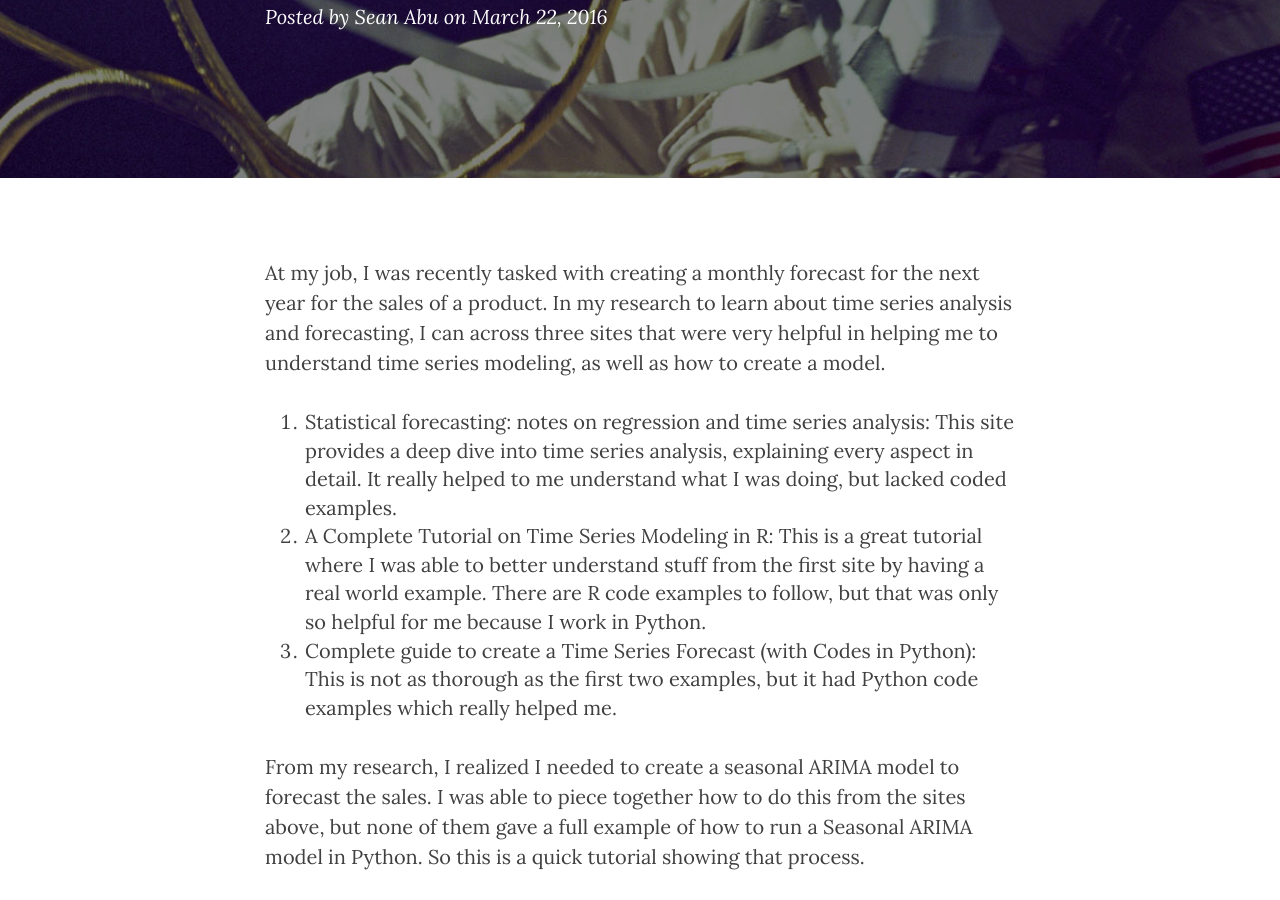
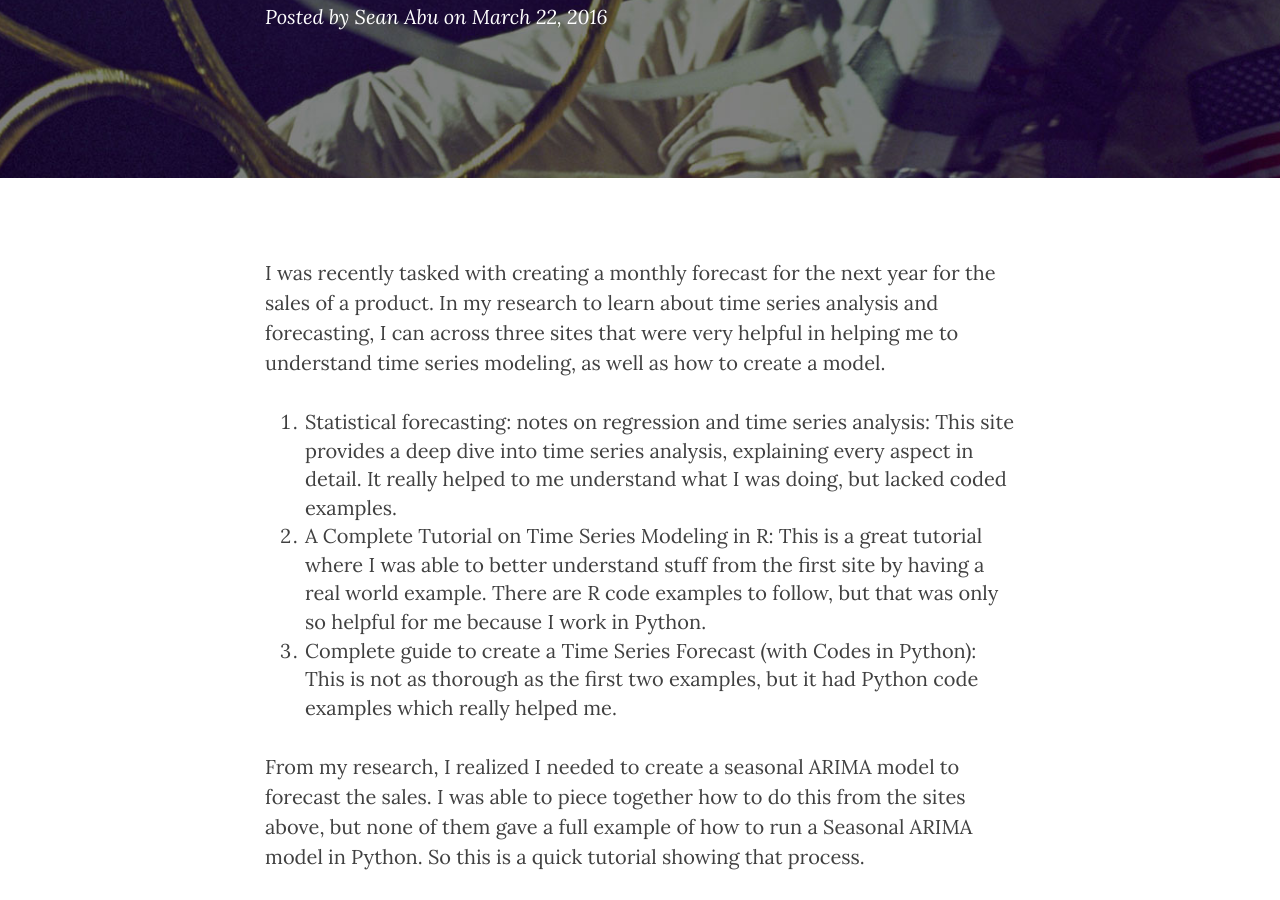
Before and after one commit to jingjingforest/jingjingforest.github.io, a Jekyll site: the page built from _posts/2016-03-22-time-series-seasonal-ARIMA-model-in-python.markdown, in a window 1280 px wide and 900 px high, scrolled down 391 px. Built offline with Jekyll 4.4.1, drawn with Linux system fonts in a browser that asks for light colours; nearby versions of some CDN libraries.

Commit message:
Time Series Post

```diff
--- a/_posts/2016-03-22-time-series-seasonal-ARIMA-model-in-python.markdown
+++ b/_posts/2016-03-22-time-series-seasonal-ARIMA-model-in-python.markdown
@@ -7,7 +7,7 @@ author:     "Sean Abu"
 header-img: "img/post-bg-06.jpg"
 ---
 
-At my job, I was recently tasked with creating a monthly forecast for the next year for the sales of a product. In my research to learn about time series analysis and forecasting, I can across three sites that were very helpful in helping me to understand time series modeling, as well as how to create a model.
+I was recently tasked with creating a monthly forecast for the next year for the sales of a product. In my research to learn about time series analysis and forecasting, I can across three sites that were very helpful in helping me to understand time series modeling, as well as how to create a model.
 
 1.	[Statistical forecasting: notes on regression and time series analysis:](http://people.duke.edu/~rnau/411home.htm)  This site provides a deep dive into time series analysis, explaining every aspect in detail. It really helped to me understand what I was doing, but lacked coded examples.
 2.	[A Complete Tutorial on Time Series Modeling in R:](http://www.analyticsvidhya.com/blog/2015/12/complete-tutorial-time-series-modeling/) This is a great tutorial where I was able to better understand stuff from the first site by having a real world example.  There are R code examples to follow, but that was only so helpful for me because I work in Python.
```
